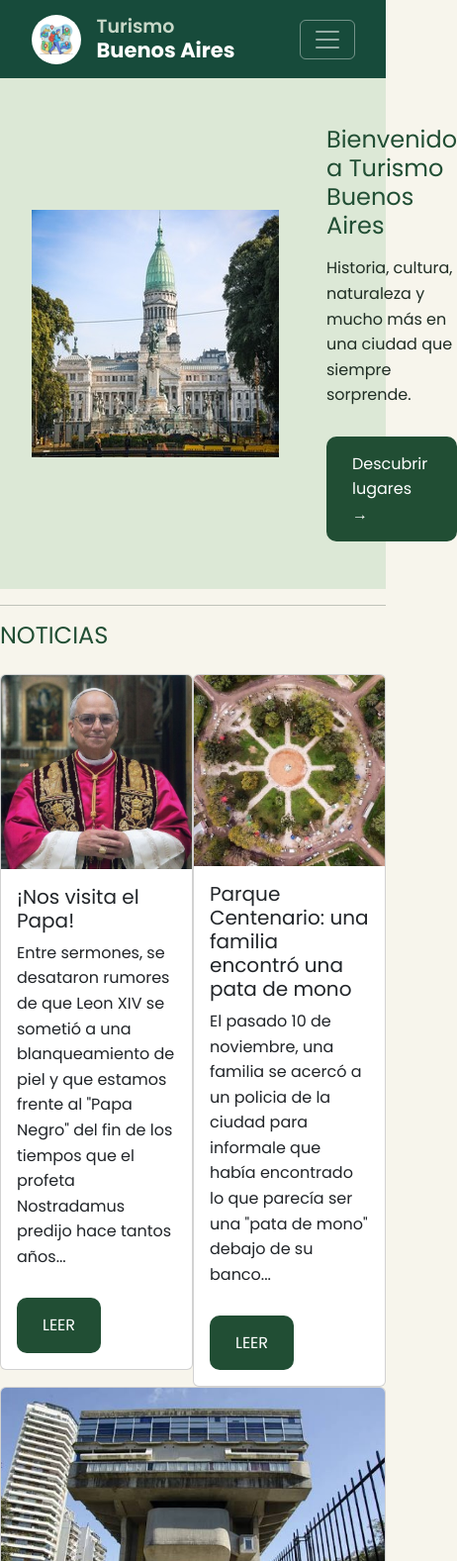
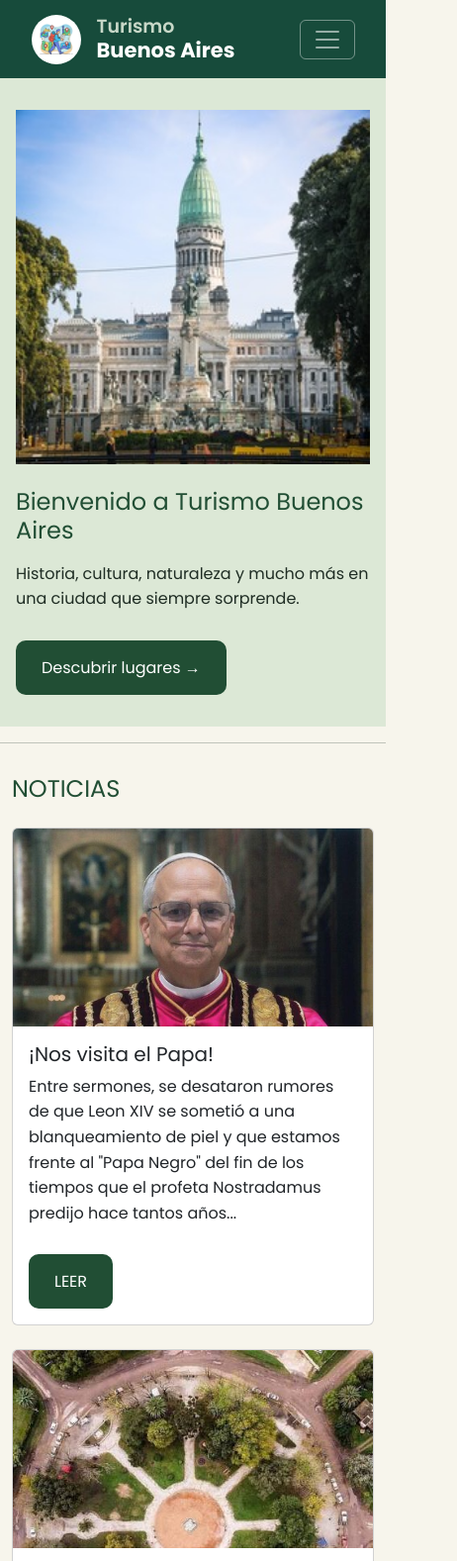
Before and after one commit to flitzfa/lenguajes-informaticos-grupo7, a plain HTML site: page index.html in a window 390 px wide. Shown: the top 1577 px of the page at 99% size, 462 px wide, since content can reach past the window. Drawn offline with nearby package versions, Linux system fonts and the light colour scheme.

Commit message:
feat: diseño responsivo con grilla de Bootstrap y media queries

```diff
--- a/css/estilos.css
+++ b/css/estilos.css
@@ -205,6 +205,18 @@ main {
     border-color: var(--color-acento);
     background-color: transparent;
     color: var(--color-acento);
+}
+
+/* Noticias: tarjetas de Bootstrap dentro de la grilla */
+.noticias {
+    padding-top: 1rem;
+    padding-bottom: 3rem;
+}
+
+.noticias .card-img-top {
+    height: 200px;
+    object-fit: cover;
+    object-position: top;
 }
 
 
@@ -663,9 +675,45 @@ main {
 
 }
 
-/* Celulares */
-@media (max-width: 600px) {
+/* Celulares y tablets chicas (768px es el mismo corte que "md" de Bootstrap) */
+@media (max-width: 768px) {
 
+    /* Menos espacio a los costados en pantallas chicas */
+    main,
+    .lugares-main {
+        padding: 2rem 1rem;
+    }
+
+    /* Inicio: la imagen pasa arriba y el texto abajo */
+    .pagina-inicio .contenedor-inicio {
+        flex-direction: column;
+        gap: 1.5rem;
+        padding: 2rem 1rem;
+    }
+
+    .imagen-inicio {
+        width: 100%;
+        max-width: 400px;
+        align-self: center;
+    }
+
+    /* Lugares: la foto de cada tarjeta pasa arriba del texto */
+    .lugar-card {
+        flex-direction: column;
+    }
+
+    .lugar-card img {
+        width: 100%;
+        height: 200px;
+        object-fit: cover;
+    }
+
+    .lugares-atajos ul {
+        flex-wrap: wrap;
+        gap: 1rem;
+    }
+
+    /* Ciudad: la imagen pasa abajo del texto y los barrios quedan en 2 columnas */
     .pagina-ciudad .contenedor-ciudad {
         width: 92%;
     }
@@ -693,10 +741,12 @@ main {
         height: 110px;
     }
 
+    /* Contacto: una sola columna */
     .contacto-info {
         grid-template-columns: 1fr;
     }
 
+    /* Footer: todo en columna y centrado */
     .site-footer {
         flex-direction: column;
         gap: 1rem;
--- a/index.html
+++ b/index.html
@@ -47,7 +47,7 @@
     </header>
 
     <main class="contenedor-inicio">
-        <img src="Recursos/imagen4.jpg" alt="Descripción de la imagen" class="imagen-inicio">
+        <img src="Recursos/imagen4.jpg" alt="Edificio del Congreso de la Nación con su cúpula verde" class="imagen-inicio">
         <div class="texto-inicio">
             <h2>Bienvenido a Turismo Buenos Aires</h2>
             <p>Historia, cultura, naturaleza y mucho más en una ciudad que siempre sorprende.</p>
@@ -57,12 +57,14 @@
 
 <hr>
 
-<h2>NOTICIAS</h2>
-    <div class="row g-0">
+<!-- Noticias: grilla de Bootstrap (container > row > col) -->
+<section class="container noticias">
+    <h2>NOTICIAS</h2>
+    <div class="row g-4">
 
-        <div class="col">
-        <div class="card">
-  <img src="Recursos/Papa.jpg" class="card-img-top" alt="Imagen de noticia">
+        <div class="col-12 col-md-6 col-lg-4">
+        <div class="card h-100">
+  <img src="Recursos/Papa.jpg" class="card-img-top" alt="El Papa León XIV con vestimenta ceremonial">
   <div class="card-body">
     <h5 class="card-title">¡Nos visita el Papa!</h5>
     <p class="card-text">Entre sermones, se desataron rumores de que Leon XIV se sometió a una blanqueamiento de piel y que estamos frente al "Papa Negro" del fin de los tiempos que el profeta Nostradamus predijo hace tantos años...</p>
@@ -71,9 +73,9 @@
 </div>
 </div>
 
-<div class="col">
-<div class="card">
-  <img src="Recursos/Parque Centenario.jpg" class="card-img-top" alt="Imagen de noticia">
+<div class="col-12 col-md-6 col-lg-4">
+<div class="card h-100">
+  <img src="Recursos/Parque Centenario.jpg" class="card-img-top" alt="Vista aérea del Parque Centenario">
   <div class="card-body">
     <h5 class="card-title">Parque Centenario: una familia encontró una pata de mono</h5>
     <p class="card-text">El pasado 10 de noviembre, una familia se acercó a un policia de la ciudad para informale que había encontrado lo que parecía ser una "pata de mono" debajo de su banco...</p>
@@ -82,9 +84,9 @@
 </div>
 </div>
 
-<div class="col">
-<div class="card">
-  <img src="Recursos/Bilbioteca Moreno.jpg" class="card-img-top" alt="Logo de seccion">
+<div class="col-12 col-md-6 col-lg-4">
+<div class="card h-100">
+  <img src="Recursos/Bilbioteca Moreno.jpg" class="card-img-top" alt="Edificio de la Biblioteca Nacional Mariano Moreno">
   <div class="card-body">
     <h5 class="card-title">Se encuentra la entrada a la Biblioteca de Babel</h5>
     <p class="card-text">Después de caminar esas tortuosas escaleras, un hombre afirma haberse chocado con la entrada a la Biblioteca de Babel, en la Biblioteca Mariano Moreno...</p>
@@ -93,8 +95,7 @@
 </div>
 </div>
 </div>
-
-
+</section>
 
     <footer class="site-footer">
         <address>
```
